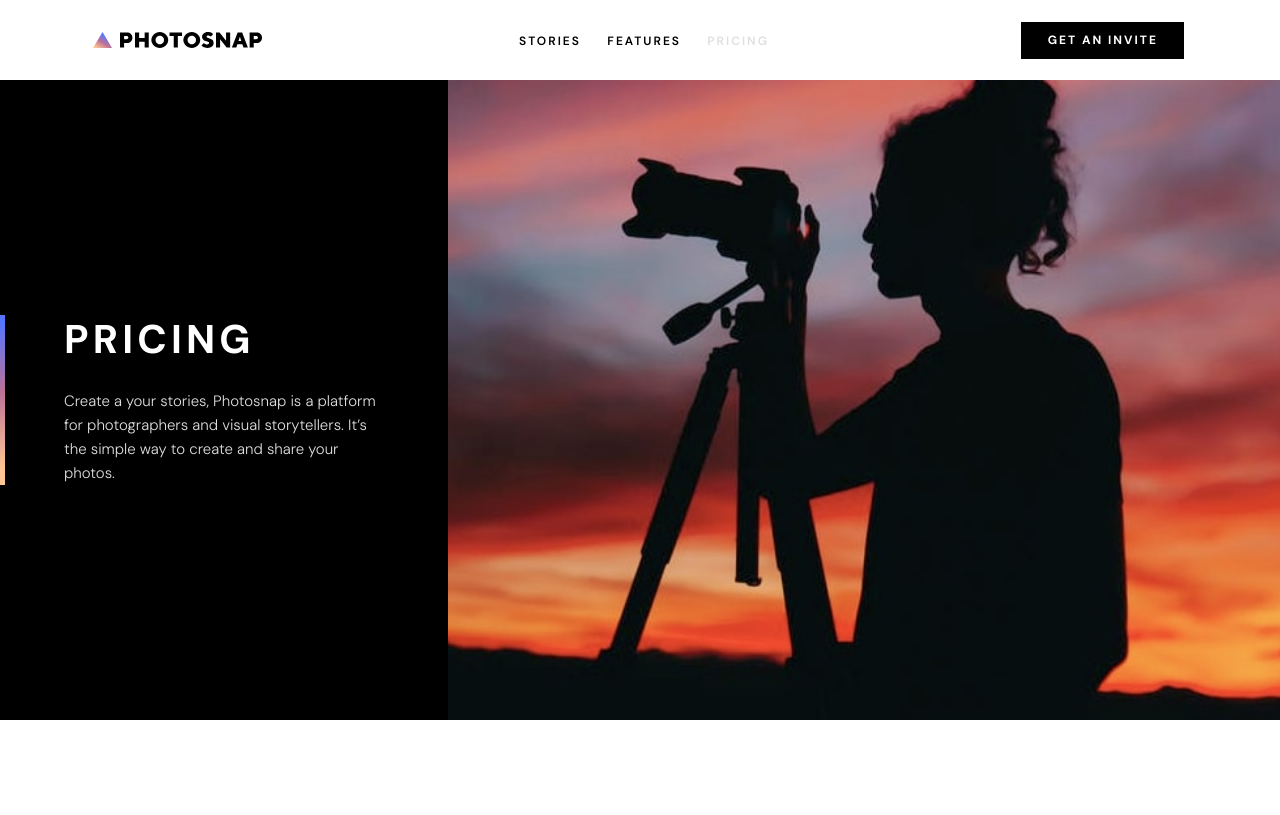
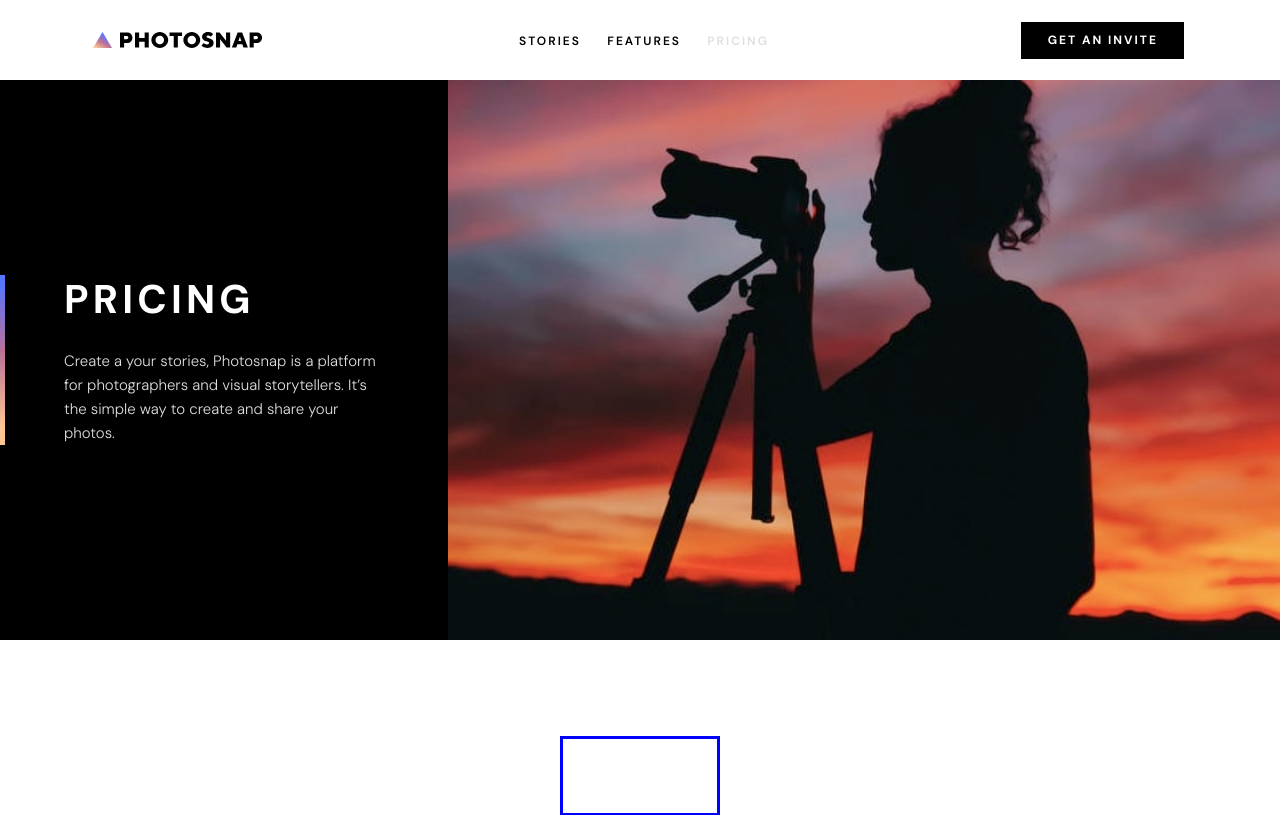
Before and after one commit to muhendawi/photosnap-hendawi, a React (Vite) app: page /pricing in a window 1280 px wide. Shown: the top 815 px of the page. Built offline with nearby package versions, Linux system fonts and the light colour scheme.

Commit message:
adjusting the height of banner section

```diff
--- a/src/components/single/HomeBanner.module.css
+++ b/src/components/single/HomeBanner.module.css
@@ -2,7 +2,7 @@
   display: flex;
   align-items: stretch;
   color: var(--black);
-  height: 40em;
+  height: 35em;
 }
 
 .sharedText {
```
